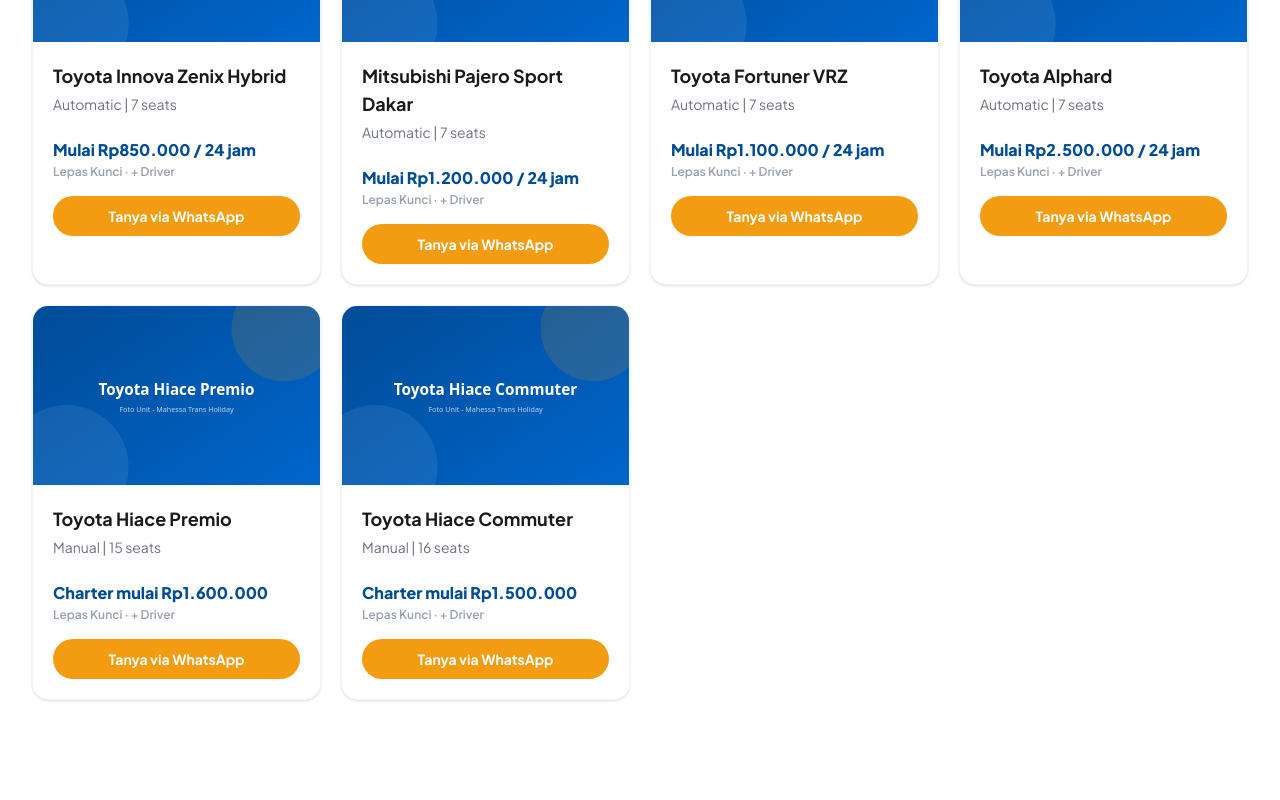
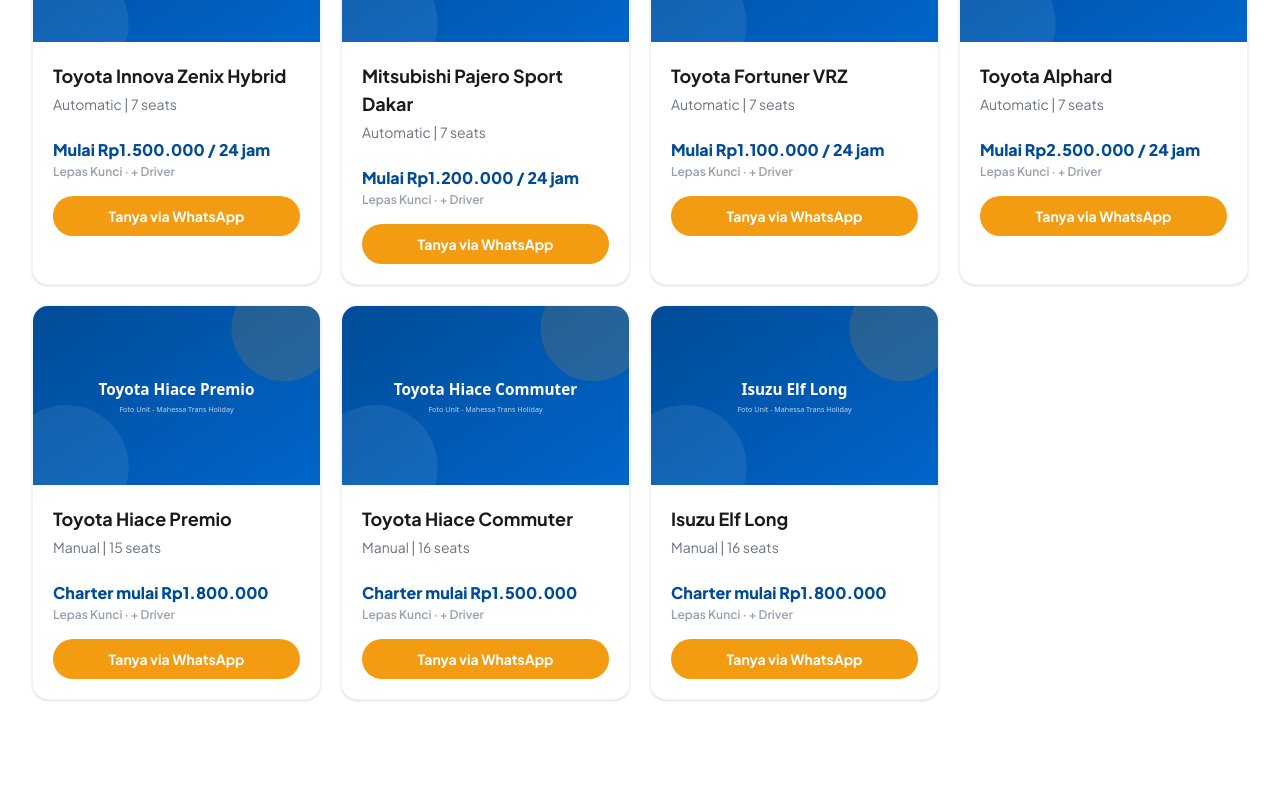
Before and after one commit to andhkx/MahessaTransHoliday, a Next.js app: page /armada in a window 1280 px wide. Shown: the part 1360-2160 px from the top of the page. Built offline with nearby package versions, Linux system fonts and the light colour scheme.

Commit message:
feat: update harga Innova/Zenix/Premio, tambah Isuzu Elf Long

```diff
--- a/data/vehicles.ts
+++ b/data/vehicles.ts
@@ -365,8 +365,8 @@
       "/images/vehicles/toyota-innova-reborn-2.svg",
     ],
     pricing: {
-      leaseKey: { "12h": null, "24h": 700000 },
-      withDriver: { startingPrice: 950000 },
+      leaseKey: { "12h": null, "24h": 1300000 },
+      withDriver: { startingPrice: 1600000 },
     },
     description: [
       "Toyota Innova Reborn adalah standar kenyamanan kelas premium mid. Kabin senyap, kursi empuk, dan suspensi yang halus membuat perjalanan jauh terasa ringan.",
@@ -397,7 +397,7 @@
     seo: {
       title: "Rental Toyota Innova Reborn Bandung",
       description:
-        "Sewa Toyota Innova Reborn diesel di Cimahi, Bandung dan Padalarang mulai Rp700.000/24 jam. Premium dan nyaman. Mahessa Trans Holiday.",
+        "Sewa Toyota Innova Reborn diesel di Cimahi, Bandung dan Padalarang mulai Rp1.300.000/24 jam. Premium dan nyaman. Mahessa Trans Holiday.",
       keywords: ["rental innova reborn", "sewa innova bandung", "innova diesel rental"],
     },
   },
@@ -415,8 +415,8 @@
       "/images/vehicles/toyota-innova-zenix-2.svg",
     ],
     pricing: {
-      leaseKey: { "12h": null, "24h": 850000 },
-      withDriver: { startingPrice: 1100000 },
+      leaseKey: { "12h": null, "24h": 1500000 },
+      withDriver: { startingPrice: 1800000 },
     },
     description: [
       "Toyota Innova Zenix Hybrid adalah MPV generasi terbaru dengan teknologi hybrid yang halus dan efisien. Desain interior modern memberi kesan premium sejak duduk.",
@@ -447,7 +447,7 @@
     seo: {
       title: "Rental Toyota Innova Zenix Hybrid Bandung",
       description:
-        "Sewa Toyota Innova Zenix Hybrid di Cimahi, Bandung dan Padalarang mulai Rp850.000/24 jam. MPV premium modern. Mahessa Trans Holiday.",
+        "Sewa Toyota Innova Zenix Hybrid di Cimahi, Bandung dan Padalarang mulai Rp1.500.000/24 jam. MPV premium modern. Mahessa Trans Holiday.",
       keywords: ["rental zenix", "sewa innova zenix bandung", "rental hybrid bandung"],
     },
   },
@@ -616,7 +616,7 @@
     ],
     pricing: {
       leaseKey: { "12h": null, "24h": null },
-      withDriver: { startingPrice: 1600000 },
+      withDriver: { startingPrice: 1800000 },
     },
     description: [
       "Toyota Hiace Premio adalah kendaraan andalan untuk rombongan. Kapasitas 14–15 penumpang dengan kabin tinggi yang memungkinkan gerakan bebas selama perjalanan.",
@@ -647,7 +647,7 @@
     seo: {
       title: "Sewa Hiace Premio Bandung & Cimahi",
       description:
-        "Charter Toyota Hiace Premio 15 penumpang dengan driver di Cimahi, Bandung dan Padalarang mulai Rp1.600.000. Mahessa Trans Holiday.",
+        "Charter Toyota Hiace Premio 15 penumpang dengan driver di Cimahi, Bandung dan Padalarang mulai Rp1.800.000. Mahessa Trans Holiday.",
       keywords: ["sewa hiace premio", "hiace bandung", "rental hiace cimahi"],
     },
   },
@@ -701,6 +701,56 @@
       keywords: ["sewa hiace commuter", "rental hiace bandung", "bus kecil bandung"],
     },
   },
+  {
+    id: "isuzu-elf",
+    slug: "isuzu-elf",
+    name: "Isuzu Elf Long",
+    category: "group",
+    transmission: "Manual",
+    capacity: 16,
+    fuelType: "Diesel",
+    image: "/images/vehicles/isuzu-elf.svg",
+    gallery: [
+      "/images/vehicles/isuzu-elf.svg",
+      "/images/vehicles/isuzu-elf-2.svg",
+    ],
+    pricing: {
+      leaseKey: { "12h": null, "24h": null },
+      withDriver: { startingPrice: 1800000 },
+    },
+    description: [
+      "Isuzu Elf Long adalah microbus tangguh untuk rombongan besar. Kapasitas hingga 16 penumpang dengan ruang bagasi luas untuk perlengkapan perjalanan.",
+      "Hanya tersedia dengan driver berpengalaman. Pilihan ekonomis untuk trip grup, shuttle acara, dan perjalanan antar kota.",
+    ],
+    suitableFor: [
+      "Rombongan keluarga",
+      "Shuttle event",
+      "Trip komunitas",
+      "Perjalanan dinas grup",
+    ],
+    features: [
+      "AC Dingin Merata",
+      "Audio System",
+      "Kursi Jok Empuk",
+      "Bagasi Kapasitas Besar",
+      "Kabin Tinggi",
+      "Window/Kaca Tinted",
+    ],
+    specs: [
+      { label: "Kapasitas Penumpang", value: "16 orang" },
+      { label: "Transmisi", value: "Manual" },
+      { label: "Bahan Bakar", value: "Diesel" },
+      { label: "AC", value: "Full AC" },
+      { label: "Bagasi", value: "Sangat luas" },
+    ],
+    serviceAreas: SERVICE_AREAS,
+    seo: {
+      title: "Sewa Elf Long Bandung & Cimahi",
+      description:
+        "Charter Isuzu Elf Long 16 penumpang dengan driver di Cimahi, Bandung dan Padalarang mulai Rp1.800.000. Mahessa Trans Holiday.",
+      keywords: ["sewa elf bandung", "rental elf long cimahi", "microbus bandung"],
+    },
+  },
 ];
 
 export const featuredVehicleSlugs = [
--- /dev/null
+++ b/skills-lock.json
@@ -0,0 +1,11 @@
+{
+  "version": 1,
+  "skills": {
+    "design-taste-frontend": {
+      "source": "Leonxlnx/taste-skill",
+      "sourceType": "github",
+      "skillPath": "skills/taste-skill/SKILL.md",
+      "computedHash": "899b84384f74f540ea5284d9b2e9234e050998b42eacc805410b518d4226c0b3"
+    }
+  }
+}
```
Also changed, not shown: public/images/vehicles/isuzu-elf-2.svg (added), public/images/vehicles/isuzu-elf.svg (added).
